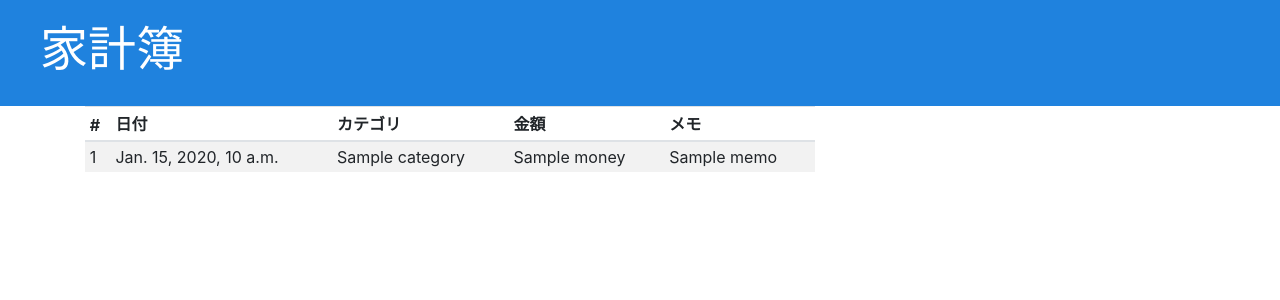
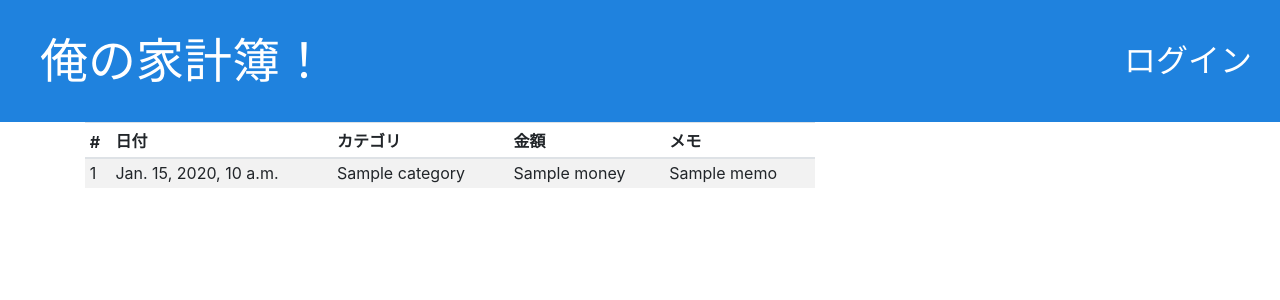
Before and after one commit to Plum14/kakeibo, a Django app: template kakeibo/templates/kakeibo/kakeibo_list.html in a window 1280 px wide. Shown: the top 300 px of the page. Run offline with Django 3.2, Linux system fonts and the light colour scheme; the template is opened without the code that fills it: most values are stand-ins (such as "Sample title", 1, 10 or a date in 2020); some libraries are stand-ins or nearby versions.

Commit message:
ログイン機能の追加

```diff
--- a/kakeibo/static/css/kakeibo.css
+++ b/kakeibo/static/css/kakeibo.css
@@ -9,3 +9,26 @@
     font-size: 36pt;
     text-decoration: none;
 }
+
+.navbar {
+    font-size: 2.0rem;
+    background-color: #1f82de;
+    color: rgba(255,255,255,1);
+    padding: 20px 20px 20px 40px;
+}
+
+.navbar .navbar-brand {
+    font-size: 3.0rem;
+    background-color: #1f82de;
+    color: rgba(255,255,255,1);
+}
+
+.navbar-light .navbar-nav .nav-link {
+    background-color: #1f82de;
+    color: rgba(255,255,255,1);
+}
+
+.navbar-light .navbar-nav .nav-link:focus, .navbar-light .navbar-nav .nav-link:hover {
+    background-color: rgba(255,255,0,.5);
+    color: rgba(255,255,255,1);
+}
--- a/kakeibo/templates/kakeibo/kakeibo_base.html
+++ b/kakeibo/templates/kakeibo/kakeibo_base.html
@@ -1,15 +1,45 @@
 {% load static %}
+{% load bootstrap4 %}
 <html>
     <head>
+        {% bootstrap_css%}
+        {% bootstrap_javascript jquery='slim' %}
         <link rel="stylesheet"href="https://stackpath.bootstrapcdn.com/bootstrap/4.4.1/css/bootstrap.min.css">
         <link rel="stylesheet" href="{% static 'css/kakeibo.css' %}">
     </head>
 
     <body>
-        <div class="header">
-            <h1><a href="/">家計簿</a><h1>
-        </div>
+        <nav class="navbar navbar-expand-lg navbar-light">
+            {% if user.is_authenticated %}
+            <a class="navbar_brand" href="/"> {{user.username}}の家計簿！</a>
+            {% else %}
+            <a class="navbar-brand" href="/">俺の家計簿！</a>
+            {% endif %}
+            <button class="navbar-toggler" type="button" data-toggle="collapse" data-target="#navbarNavDropdown" aria-controls="navbarNavDropdown" aria-expanded="false" aria-label="Toggle navigation">
+                <span class="navbar-toggler-icon"></span>
+            </button>
 
+            <div class="collapse navbar-collapse" id="navbarNavDropdown">
+                <ul class="navbar-nav mr-auto">
+                    <!-- 左にメニューを出すとき-->
+                </ul>
+
+                <ul class="navbar-nav">
+                    <!--右にメニューを出すとき-->
+                    {% if user.is_authenticated %}
+                    <li class="nav-item">
+                        <a class="nav-link" href="{% url 'logout'%}">ログアウト</a>
+                    </li>
+                    {% else %}
+                    <li class="nav-item">
+                        <a class="nav-link" href="{% url 'login' %}">
+                        ログイン
+                        </a>
+                    </li>
+                    {% endif %}
+                </ul>
+            </div>
+        </nav>
         <div class="content container">
             <div class="row">
                 <div class="col-md-8">
--- a/practice1/settings.py
+++ b/practice1/settings.py
@@ -38,6 +38,7 @@ INSTALLED_APPS = [
     'django.contrib.sessions',
     'django.contrib.messages',
     'django.contrib.staticfiles',
+    'bootstrap4'
 ]
 
 MIDDLEWARE = [
@@ -127,3 +128,7 @@ USE_TZ = True
 # https://docs.djangoproject.com/en/3.0/howto/static-files/
 
 STATIC_URL = '/static/'
+
+#Authentication
+LOGIN_REDIRECT_URL='/'
+LOGOUT_REDIRECT_URL='/'
--- a/practice1/urls.py
+++ b/practice1/urls.py
@@ -19,4 +19,5 @@ from django.urls import path,include
 urlpatterns = [
     path('admin/', admin.site.urls),
     path('',include('kakeibo.urls')),
+    path('accounts/', include('django.contrib.auth.urls')),
 ]
```
Also changed, not shown: kakeibo/templates/registration/login.html (added, +10 -0 lines).
